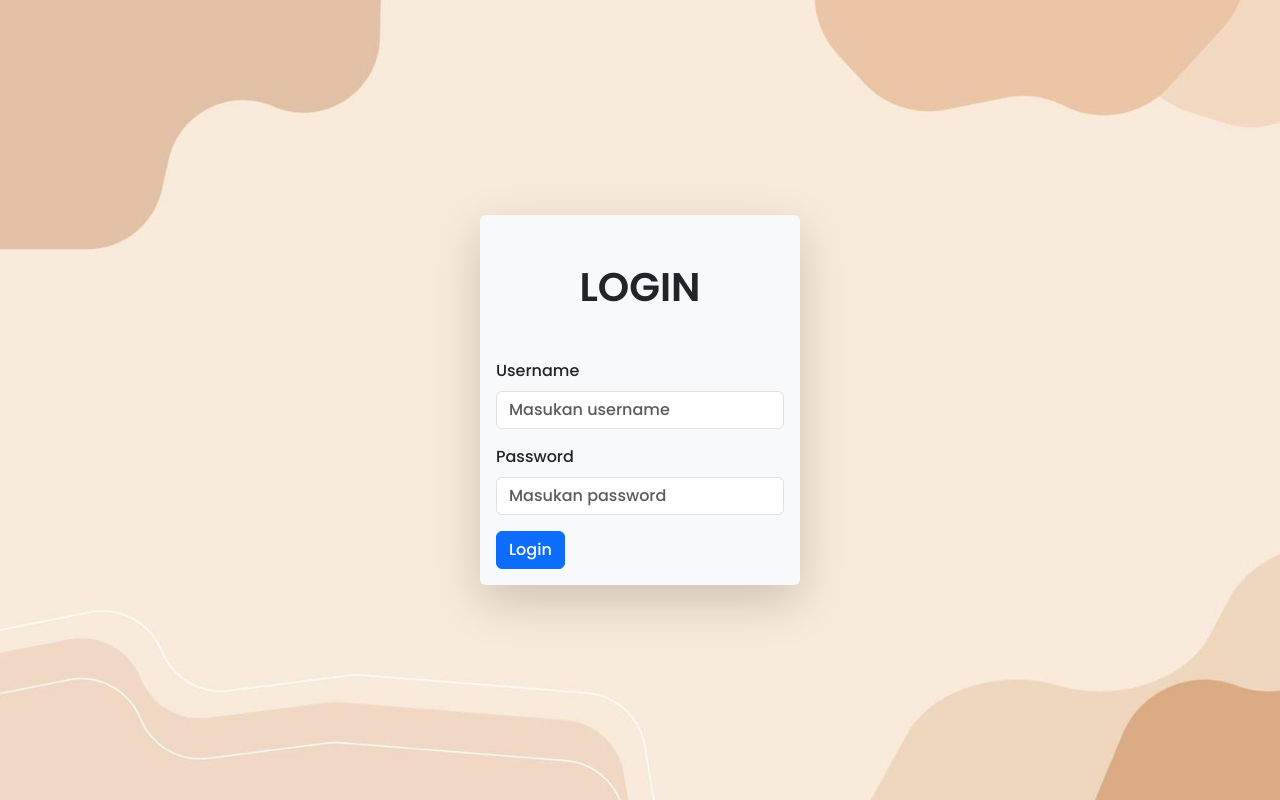
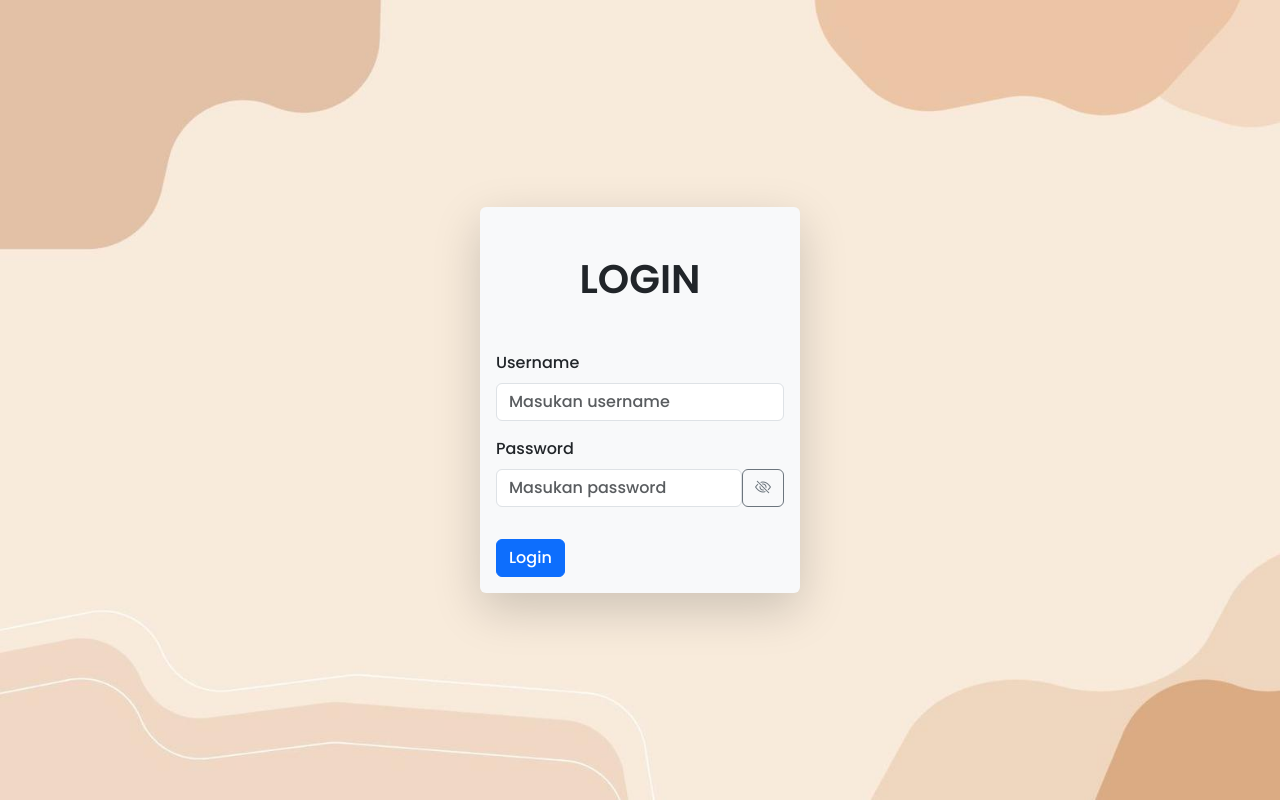
Before and after one commit to hamaries/projekujikom, a PHP site: page / in a window 1280 px wide. Run offline with PHP 8.4, Linux system fonts and the light colour scheme; some libraries are stand-ins or nearby versions.

Commit message:
menambahkan visible pass

```diff
--- a/index.php
+++ b/index.php
@@ -54,13 +54,37 @@ if (isset($_POST['login'])) {
                     <label for="username" class="form-label">Username</label>
                     <input type="text" class="form-control" id="username" name="username" placeholder="Masukan username" required>
                 </div>
-                <div class="mb-3">
+                <div class="mb-3 ">
                     <label for="password" class="form-label">Password</label>
+                    <div class="d-flex">
                     <input type="password" class="form-control" id="password" name="password" placeholder="Masukan password" required>
+                    <button type="button" class="btn btn-outline-secondary" id="togglePassword">
+                            <i class="bi bi-eye-slash" id="eyeIcon"></i>
+                        </button>
+                        </div>
                 </div>
-                <input type="submit" name="login" class="btn btn-primary" value="Login">
+                <input type="submit" name="login" class="btn btn-primary mt-3" value="Login">
             </form>
         </div>
     </div>
+    <script>
+    // Toggle password visibility
+    const togglePassword = document.getElementById("togglePassword");
+    const passwordField = document.getElementById("password");
+    const eyeIcon = document.getElementById("eyeIcon");
+
+
+    togglePassword.addEventListener("click", function () {
+        // Toggle password visibility
+        const type = passwordField.type === "password" ? "text" : "password";
+        passwordField.type = type;
+
+
+        // Toggle eye icon
+        eyeIcon.classList.toggle("bi-eye");
+        eyeIcon.classList.toggle("bi-eye-slash");
+    });
+</script>
+
 </body>
 </html>
```
Also changed, not shown: image/download.jpg (added).
